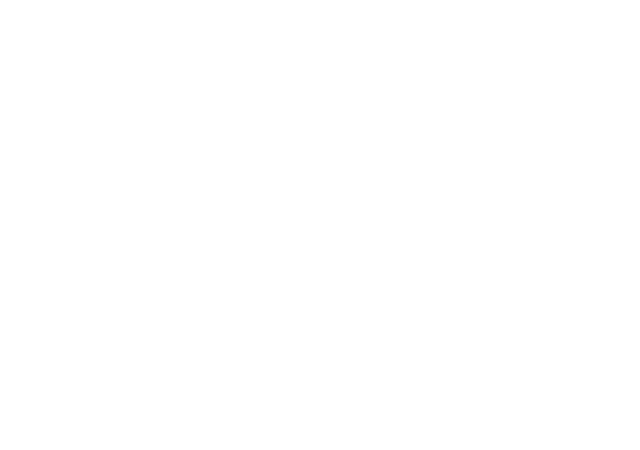
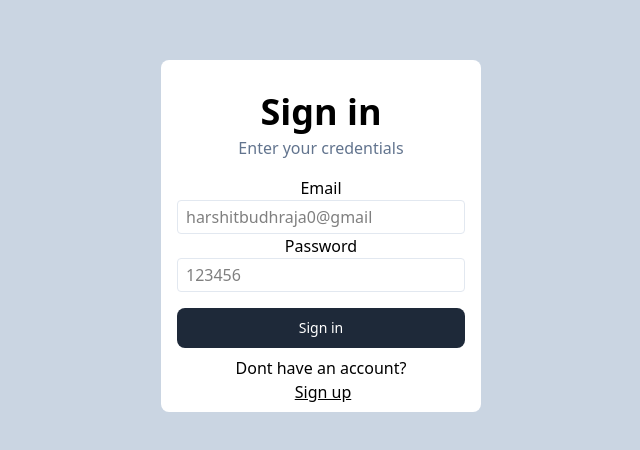
Before and after one commit to GeekNoob04/paytm-harkirat, a React (Vite) app in the folder frontend/: page /signin in a window 1280 px wide. Before the commit this address had no page. Shown: the part 164-614 px from the top of the page, without its empty margins (319-959 px from the left). Built offline with nearby package versions, Linux system fonts and the light colour scheme.

Commit message:
UI and tailwind done

```diff
--- a/frontend/src/App.jsx
+++ b/frontend/src/App.jsx
@@ -1,6 +1,8 @@
 import { BrowserRouter, Route, Routes } from "react-router";
 import { Signup } from "./pages/Signup";
-
+import { Signin } from "./pages/Signin";
+import { Dashboard } from "./pages/Dashboard";
+import { SendMoney } from "./pages/SendMoney";
 
 function App() {
     return (
@@ -8,9 +10,9 @@
             <BrowserRouter>
                 <Routes>
                     <Route path="/signup" element={<Signup />} />
-                    {/* <Route path="/signin" element={<Signin />} />
+                    <Route path="/signin" element={<Signin />} />
                     <Route path="/dashboard" element={<Dashboard />} />
-                    <Route path="/send" element={<SendMoney />} /> */}
+                    <Route path="/send" element={<SendMoney />} />
                 </Routes>
             </BrowserRouter>
         </div>
--- a/frontend/src/components/Users.jsx
+++ b/frontend/src/components/Users.jsx
@@ -0,0 +1,5 @@
+export function Users(){
+    return <div>
+
+    </div>
+}
--- a/frontend/src/pages/Dashboard.jsx
+++ b/frontend/src/pages/Dashboard.jsx
@@ -0,0 +1,15 @@
+import { Appbar } from "../components/Appbar";
+import { Balance } from "../components/Balance";
+import { Users } from "../components/Users";
+
+export const Dashboard = () => {
+    return (
+        <div>
+            <Appbar />
+            <div className="m-8">
+                <Balance value={"10,000"} />
+                <Users />
+            </div>
+        </div>
+    );
+};
--- a/frontend/src/pages/SendMoney.jsx
+++ b/frontend/src/pages/SendMoney.jsx
@@ -0,0 +1,35 @@
+export const SendMoney = () => {
+    return (
+        <div className="flex justify-center h-screen bg-gray-100">
+            <div className="h-full flex flex-col justify-center">
+                <div className="border h-min text-card-foreground max-w-md p-4 space-y-8 w-96 bg-white shadow-lg rounded-lg">
+                    <div className="flex flex-col space-y-1.5 p-6">
+                        <h2 className="text-3xl font-bold text-center">
+                            Send Money
+                        </h2>
+                    </div>
+                    <div className="p-6">
+                        <div className="flex items-center space-x-4">
+                            <div className="w-12 h-12 rounded-full bg-green-500 flex items-center justify-center">
+                                <span className="text-2xl text-white"></span>
+                            </div>
+                            <h3 className="text-2xl font-semibold"></h3>
+                        </div>
+                        <div className="space-y-4">
+                            <div className="space-y-2">
+                                <label
+                                    className="text-sm font-medium leading-none peer-disabled:cursor-not-allowed peer-disabled:opacity-70"
+                                    htmlFor="amount"
+                                >
+                                    Amount
+                                </label>
+                                <input className="flex h-10 w-full rounded-md border border-input bg-background px-3 py-2 text-sm" />
+                            </div>
+                            <button className="justify-center rounded-md text-sm font-medium ring-offset-background transition-colors h-10 px-4 py-2 w-full bg-green-500 text-white"></button>
+                        </div>
+                    </div>
+                </div>
+            </div>
+        </div>
+    );
+};
--- a/frontend/src/pages/Signin.jsx
+++ b/frontend/src/pages/Signin.jsx
@@ -0,0 +1,31 @@
+import { Heading } from "../components/Heading";
+import { InputBox } from "../components/InputBox";
+import { Button } from "../components/Button";
+import { BottomWarning } from "../components/BottomWarning";
+import { SubHeading } from "../components/SubHeading";
+
+export const Signin = () => {
+    return (
+        <div className="bg-slate-300 h-screen flex justify-center">
+            <div className="flex flex-col justify-center">
+                <div className="rounded-lg bg-white w-80 text-center p-2 h-max px-4">
+                    <Heading label={"Sign in"} />
+                    <SubHeading label={"Enter your credentials"} />
+                    <InputBox
+                        placeholder={"harshitbudhraja0@gmail"}
+                        label={"Email"}
+                    />
+                    <InputBox placeholder="123456" label={"Password"} />
+                    <div className="pt-4">
+                        <Button label={"Sign in"} />
+                    </div>
+                    <BottomWarning
+                        label={"Dont have an account?"}
+                        buttonText={"Sign up"}
+                        to={"/signup"}
+                    />
+                </div>
+            </div>
+        </div>
+    );
+};
```
